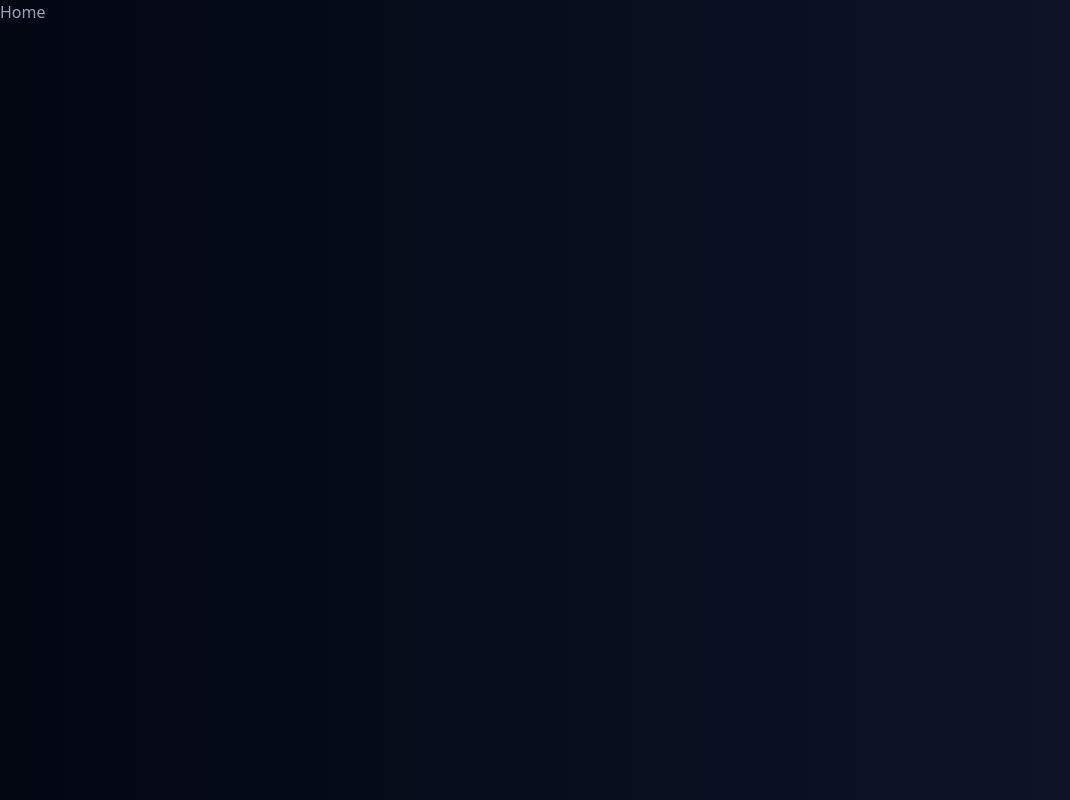
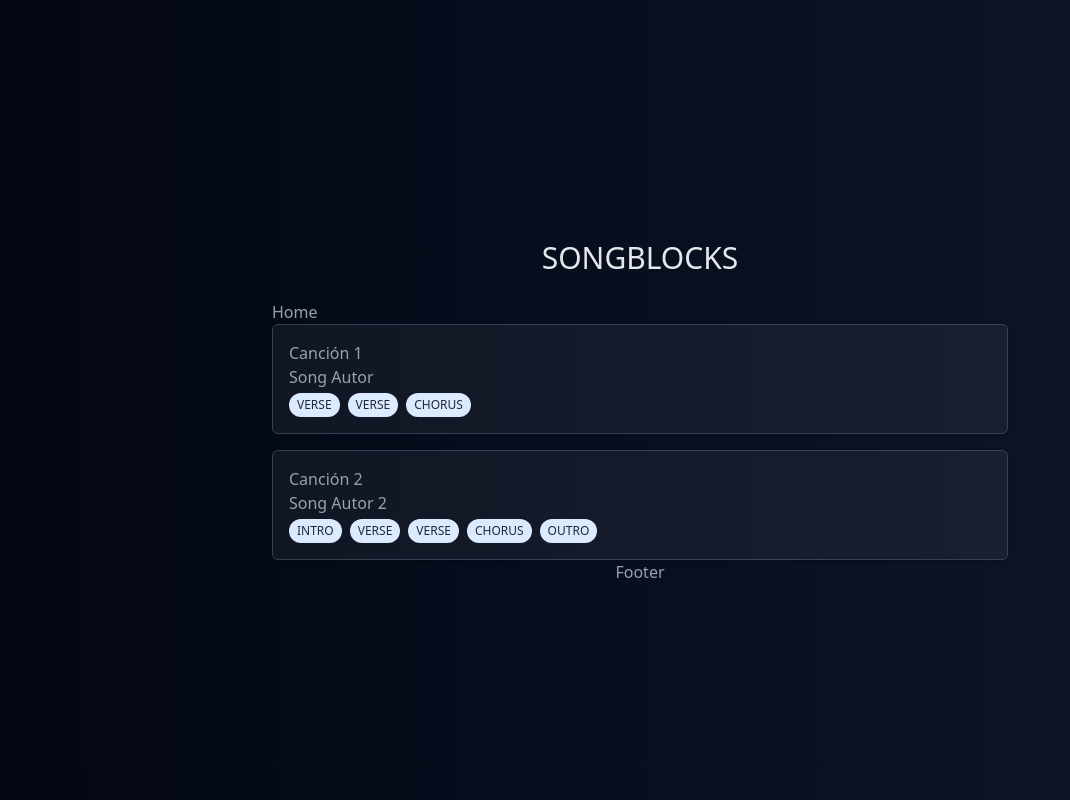
Before and after one commit to horaciodominguez/chordblocks-react-typescript, a React (Vite) app: page / in a window 1280 px wide. Shown: the whole page, without its empty margins (0-1070 px from the left). Built offline with nearby package versions, Linux system fonts and the light colour scheme.

Commit message:
React Router

```diff
--- a/src/App.tsx
+++ b/src/App.tsx
@@ -1,19 +1,8 @@
-/*import { useEffect, useState } from "react"
-import { type Song } from "./types/song"
-import { songsMock } from "./data/songsMock"
-import { Header } from "./components/Header"
+/*
 import { SongList } from "./components/SongList"
 import { SongForm } from "./components/SongForm"
-import { Footer } from "./components/Footer"
-
 
 function App() {
-
-  const [songs, setSongs] = useState<Song[]>([])
-
-  useEffect(()=>{
-    setSongs(songsMock)
-  }, [])
 
   const handleAddSong = (song: Song) => {
       const newSongs =
@@ -23,16 +12,10 @@ function App() {
   }
 
   return (
-    <main className="
-      max-w-3xl mx-auto px-4 py-8
-      flex flex-col justify-center align-middle
-      min-h-screen"
-    >
-      <Header />
-      <SongList songs={songs} />
+
+
       <SongForm handleAddSong={handleAddSong} />
-      <Footer />
-    </main>
+
   )
 }*/
 
@@ -41,9 +24,17 @@ import Home from "./pages/Home"
 import ViewSong from "./pages/ViewSong"
 import NewSong from "./pages/NewSong"
 import EditSong from "./pages/EditSong"
+import { Header } from "./components/Header"
+import { Footer } from "./components/Footer"
 
 function App() {
   return (
+    <main className="
+      max-w-3xl mx-auto px-4 py-8
+      flex flex-col justify-center align-middle
+      min-h-screen"
+    >
+      <Header />
         <BrowserRouter>
           <Routes>
             <Route path="/" element={<Home />} />
@@ -52,6 +43,8 @@ function App() {
             <Route path="/new" element={<NewSong />} />
           </Routes>
         </BrowserRouter>
+      <Footer />
+    </main>
     )
 }
 
--- a/src/pages/Home.tsx
+++ b/src/pages/Home.tsx
@@ -1,5 +1,24 @@
+import { type Song } from "../types/song"
+import { songsMock } from "../data/songsMock"
+import { useEffect, useState } from "react"
+import { SongList } from "../components/SongList"
+
+
+
 export default function Home() {
+
+    const [songs, setSongs] = useState<Song[]>([])
+
+    useEffect(()=>{
+        setSongs(songsMock)
+    }, [])
+
+
+
     return (
-        <h2>Home</h2>
+        <>
+            <h2>Home</h2>
+            <SongList songs={songs} />
+        </>
     )
 }
```
Lines whose indentation alone changed are shown as unchanged.
